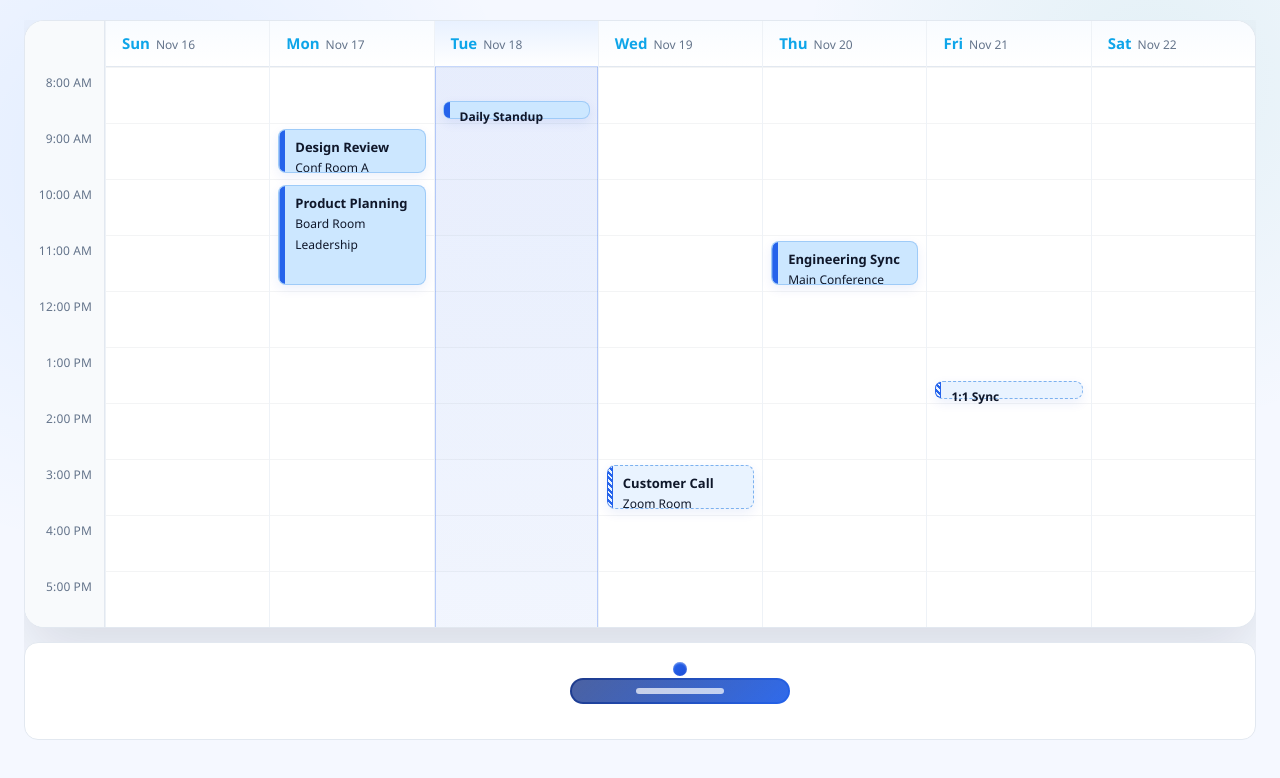
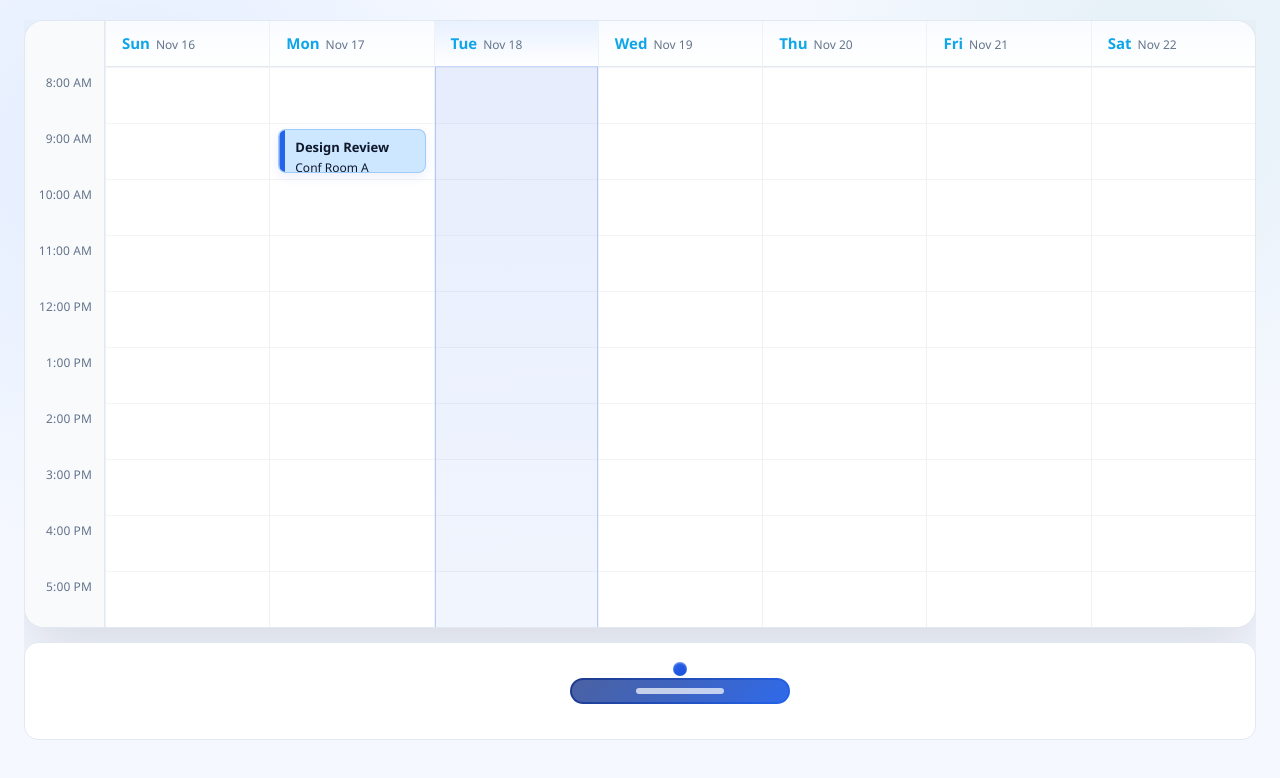
Before and after one commit to TangSoftwareLLC/Decline2.0, a React (Vite) app: page / in a window 1280 px wide. Shown: the top 778 px of the page. Built offline with nearby package versions, Linux system fonts and the light colour scheme.

Commit message:
add overlay with a "next" button after all blocks are being cleared.

```diff
--- a/src/App.css
+++ b/src/App.css
@@ -330,3 +330,31 @@
   color: #b91c1c;
   font-weight: 600;
 }
+
+/* Cleared overlay */
+.cleared-overlay {
+  position: fixed;
+  inset: 0;
+  display: flex;
+  align-items: center;
+  justify-content: center;
+  background: rgba(96, 96, 96, 0.48);
+  z-index: 60;
+}
+
+.cleared-content {
+  background: white;
+  padding: 28px 32px;
+  border-radius: 12px;
+  box-shadow: 0 20px 40px rgba(2,6,23,0.18);
+  display: flex;
+  flex-direction: column;
+  gap: 12px;
+  align-items: center;
+}
+
+.cleared-text {
+  font-size: 18px;
+  font-weight: 700;
+  color: #0f172a;
+}
--- a/src/App.jsx
+++ b/src/App.jsx
@@ -1,6 +1,7 @@
 import { useCallback, useEffect, useMemo, useRef, useState } from 'react';
 import './App.css';
 import MeetingBlock from './components/MeetingBlock';
+import Button from './components/Button';
 
 const START_HOUR = 8;
 const END_HOUR = 18;
@@ -27,56 +28,56 @@ const INITIAL_MEETINGS = [
     title: 'Design Review',
     roomInfo: 'Conf Room A',
     organizerInfo: 'Laura Chen',
-  },
-  {
-    id: 'm2',
-    day: 5,
-    start: '13:30',
-    length: 30,
-    variant: 'tentative',
-    title: '1:1 Sync',
-    roomInfo: 'Virtual',
-    organizerInfo: 'Anthony Ruiz',
-  },
-  {
-    id: 'm3',
-    day: 1,
-    start: '10:00',
-    length: 120,
-    variant: 'accepted',
-    title: 'Product Planning',
-    roomInfo: 'Board Room',
-    organizerInfo: 'Leadership',
-  },
-  {
-    id: 'm4',
-    day: 2,
-    start: '08:30',
-    length: 30,
-    variant: 'accepted',
-    title: 'Daily Standup',
-    roomInfo: 'Breakout 1',
-    organizerInfo: 'Delivery Team',
-  },
-  {
-    id: 'm5',
-    day: 3,
-    start: '15:00',
-    length: 60,
-    variant: 'tentative',
-    title: 'Customer Call',
-    roomInfo: 'Zoom Room',
-    organizerInfo: 'CS Team',
-  },
-  {
-    id: 'm6',
-    day: 4,
-    start: '11:00',
-    length: 60,
-    variant: 'accepted',
-    title: 'Engineering Sync',
-    roomInfo: 'Main Conference',
-    organizerInfo: 'Eng Leads',
+  // },
+  // {
+  //   id: 'm2',
+  //   day: 5,
+  //   start: '13:30',
+  //   length: 30,
+  //   variant: 'tentative',
+  //   title: '1:1 Sync',
+  //   roomInfo: 'Virtual',
+  //   organizerInfo: 'Anthony Ruiz',
+  // },
+  // {
+  //   id: 'm3',
+  //   day: 1,
+  //   start: '10:00',
+  //   length: 120,
+  //   variant: 'accepted',
+  //   title: 'Product Planning',
+  //   roomInfo: 'Board Room',
+  //   organizerInfo: 'Leadership',
+  // },
+  // {
+  //   id: 'm4',
+  //   day: 2,
+  //   start: '08:30',
+  //   length: 30,
+  //   variant: 'accepted',
+  //   title: 'Daily Standup',
+  //   roomInfo: 'Breakout 1',
+  //   organizerInfo: 'Delivery Team',
+  // },
+  // {
+  //   id: 'm5',
+  //   day: 3,
+  //   start: '15:00',
+  //   length: 60,
+  //   variant: 'tentative',
+  //   title: 'Customer Call',
+  //   roomInfo: 'Zoom Room',
+  //   organizerInfo: 'CS Team',
+  // },
+  // {
+  //   id: 'm6',
+  //   day: 4,
+  //   start: '11:00',
+  //   length: 60,
+  //   variant: 'accepted',
+  //   title: 'Engineering Sync',
+  //   roomInfo: 'Main Conference',
+  //   organizerInfo: 'Eng Leads',
   },
 ];
 
@@ -778,6 +779,21 @@ function App() {
           }}
           aria-hidden="true"
         />
+        {/* Cleared overlay shown when all meetings are removed and ball is inactive */}
+        {meetings.length === 0 && !ballRender.active && (
+          <div className="cleared-overlay" role="dialog" aria-live="polite">
+            <div className="cleared-content">
+              <div className="cleared-text">You have cleared all meetings this week.</div>
+              <Button variant="primary" onClick={() => setMeetings(INITIAL_MEETINGS.map((m) => ({
+                ...m,
+                startMinutes: parseTimeString(m.start),
+                isRemoving: false,
+              })))}>
+                Next
+              </Button>
+            </div>
+          </div>
+        )}
         {showDebug && (
           <div className="debug-overlay" aria-live="polite">
             <div className="debug-row">
```
